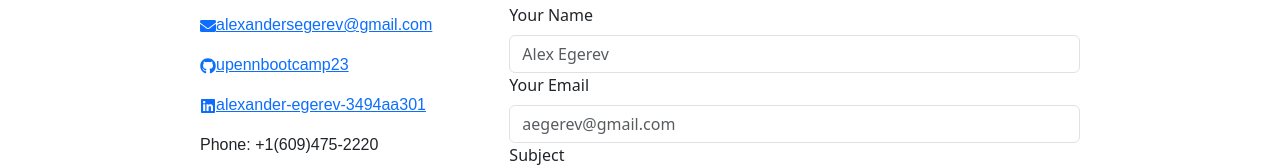
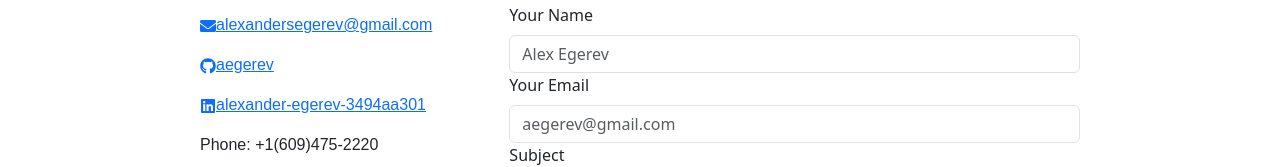
Before and after one commit to aegerev/my-portfolio, a React (Vite) app: page /contact in a window 1280 px wide. Shown: the part 303-470 px from the top of the page. Built offline with nearby package versions, Linux system fonts and the light colour scheme.

Commit message:
Updated Github - from upennbootcamp23 to aegerev

```diff
--- a/src/components/footer.jsx
+++ b/src/components/footer.jsx
@@ -5,10 +5,11 @@ function Footer() {
     return (
         <div className="footer" id="footer">
             <div className='img-link'>
-                <a href="https://github.com/upennbootcamp23" target="_blank"><img src="https://img.icons8.com/color/48/000000/github-2.png" alt="Github" className="icon"/></a>
+                <a href="https://github.com/aegerev" target="_blank"><img src="https://img.icons8.com/color/48/000000/github-2.png" alt="Github" className="icon"/></a>
+                <a href="https://www.linkedin.com/in/alexander-egerev-3494aa301/" target="_blank"><img src="https://img.icons8.com/color/48/000000/linkedin.png" alt="LinkedIn" className="icon"/></a>
             </div>
             <p className='footer-info'>
-                &copy; 2024 Alexander Egerev  |  <a href="https://github.com/upennbootcamp23/my-portfolio/blob/main/src/assets/Egerev_Alexander_Resume2023.docx.pdf" className="link">Get Resume Here</a>  |  <a href="https://coolors.co/palette/f7e03b-f5b338-ec2020-00ab4e-1a8549">color palette</a>
+                &copy; 2024 Alexander Egerev  |  <a href="https://github.com/aegerev/my-portfolio/blob/main/src/assets/Egerev_Alexander_Resume2024.docx.pdf" className="link">Get Resume Here</a>  |  <a href="https://coolors.co/palette/f7e03b-f5b338-ec2020-00ab4e-1a8549">color palette</a>
             </p>
 
         </div>
--- a/src/pages/about-me.jsx
+++ b/src/pages/about-me.jsx
@@ -72,7 +72,7 @@ function aboutMe() {
                                     <a href='https://www.rowan.edu/' target='_blank'><img className='university-logo' src={RowanOwl} /></a>
                                 </div>
 
-                                <a href = "https://github.com/upennbootcamp23/my-portfolio/blob/main/src/assets/Egerev_Alexander_Resume2023.docx.pdf">
+                                <a href = "https://github.com/aegerev/my-portfolio/blob/main/src/assets/Egerev_Alexander_Resume2024.docx.pdf">
                                 View Full Resume Here </a>
 
                                 </div>
--- a/src/pages/contact-me.jsx
+++ b/src/pages/contact-me.jsx
@@ -34,11 +34,11 @@ function contactMe() {
                         </p>
 
                         <p>
-                            <a href='https://github.com/upennbootcamp23' target='_blank'>
+                            <a href='https://github.com/aegerev' target='_blank'>
                                 <span className = "pr-3">
                                     <FaGithub/>
                                 </span>
-                                upennbootcamp23
+                                aegerev
                             </a>
                         </p>
 
--- a/src/pages/my-portfolio.jsx
+++ b/src/pages/my-portfolio.jsx
@@ -21,45 +21,45 @@ function myPortfolio() {
 
   <tr>
     <td>My First Project</td>
-    <td><a href="https://github.com/upennbootcamp23/egerev_css-demo-site">Github Repository</a></td>
-    <td><a href="https://upennbootcamp23.github.io/egerev_css-demo-site/">Deployed Link</a></td>
+    <td><a href="https://github.com/aegerev/egerev_css-demo-site">Github Repository</a></td>
+    <td><a href="https://aegerev.github.io/egerev_css-demo-site/">Deployed Link</a></td>
   </tr>
 
   <tr>
     <td>HoriSEOn</td>
-    <td><a href="https://github.com/upennbootcamp23/seo-website-refactor">Github Repository</a></td>
-    <td><a href="https://upennbootcamp23.github.io/seo-website-refactor/">Deployed Link</a></td>
+    <td><a href="https://github.com/aegerev/seo-website-refactor">Github Repository</a></td>
+    <td><a href="https://aegerev.github.io/seo-website-refactor/">Deployed Link</a></td>
   </tr>
 
   <tr>
     <td>My Portfolio</td>
-    <td><a href="https://github.com/upennbootcamp23/egerev_portfolio-website">Github Repository</a></td>
-    <td><a href="https://upennbootcamp23.github.io/egerev_portfolio-website/">Deployed Link</a></td>
+    <td><a href="https://github.com/aegerev/egerev_portfolio-website">Github Repository</a></td>
+    <td><a href="https://aegerev.github.io/egerev_portfolio-website/">Deployed Link</a></td>
   </tr>
 
   <tr>
     <td>Password Generator</td>
-    <td><a href="https://github.com/upennbootcamp23/egerev_password-website-refactor">Github Repository</a></td>
-    <td><a href="https://upennbootcamp23.github.io/egerev_password-website-refactor/">Deployed Link</a></td>
+    <td><a href="https://github.com/aegerev/egerev_password-website-refactor">Github Repository</a></td>
+    <td><a href="https://aegerev.github.io/egerev_password-website-refactor/">Deployed Link</a></td>
   </tr>
 
   <tr>
     <td>JavaScript Quiz</td>
-    <td><a href="https://github.com/upennbootcamp23/egerev_javascript-quiz-website">Github Repository</a></td>
-    <td><a href="https://upennbootcamp23.github.io/egerev_javascript-quiz-website/">Deployed Link</a></td>
+    <td><a href="https://github.com/aegerev/egerev_javascript-quiz-website">Github Repository</a></td>
+    <td><a href="https://aegerev.github.io/egerev_javascript-quiz-website/">Deployed Link</a></td>
   </tr>
 
   <tr>
     <td>Workday Planner</td>
-    <td><a href="https://github.com/upennbootcamp23/egerev_planner-website-refactor">Github Repository</a></td>
-    <td><a href="https://upennbootcamp23.github.io/egerev_planner-website-refactor/">Deployed Link</a></td>
+    <td><a href="https://github.com/aegerev/egerev_planner-website-refactor">Github Repository</a></td>
+    <td><a href="https://aegerev.github.io/egerev_planner-website-refactor/">Deployed Link</a></td>
   </tr>
 
 
   <tr>
     <td>Weather Dashboard</td>
-    <td><a href="https://github.com/upennbootcamp23/egerev_weather-website">Github Repository</a></td>
-    <td><a href="https://upennbootcamp23.github.io/egerev_weather-website/">Deployed Link</a></td>
+    <td><a href="https://github.com/aegerev/egerev_weather-website">Github Repository</a></td>
+    <td><a href="https://aegerev.github.io/egerev_weather-website/">Deployed Link</a></td>
   </tr>
 
   <tr>
@@ -70,36 +70,36 @@ function myPortfolio() {
 
   <tr>
     <td>Readme.MD Generator</td>
-    <td><a href="https://github.com/upennbootcamp23/egerev_README-generator">Github Repository</a></td>
+    <td><a href="https://github.com/aegerev/egerev_README-generator">Github Repository</a></td>
     <td><a href="N/A"></a></td>
   </tr>
 
   <tr>
     <td>SVG Generator</td>
-    <td><a href="https://github.com/upennbootcamp23/egerev_SVG-generator">Github Repository</a></td>
+    <td><a href="https://github.com/aegerev/egerev_SVG-generator">Github Repository</a></td>
     <td><a href="N/A"></a></td>
   </tr>
 
   <tr>
     <td>The Online Note Taker</td>
-    <td><a href="https://github.com/upennbootcamp23/egerev_note-taker-refactored">Github Repository</a></td>
+    <td><a href="https://github.com/aegerev/egerev_note-taker-refactored">Github Repository</a></td>
     <td><a href="https://egerev-note-taker-refactored-e24096d10342.herokuapp.com/">Deployed Link</a></td>
   </tr>
 
   <tr>
     <td>Job Generator</td>
-    <td><a href="https://github.com/upennbootcamp23/egerev_MySQL-job-generator">Github Repository</a></td>
+    <td><a href="https://github.com/aegerev/egerev_MySQL-job-generator">Github Repository</a></td>
     <td><a href="N/A"></a></td>
   </tr>
 
   <tr>
     <td>E-Commerce, One Piece Style</td>
-    <td><a href="https://github.com/upennbootcamp23/egerev_MySQL-job-generator">Github Repository</a></td>
+    <td><a href="https://github.com/aegerev/egerev_MySQL-job-generator">Github Repository</a></td>
     <td><a href="N/A"></a></td>
   </tr>
   <tr>
     <td>One Piece Blog</td>
-    <td><a href="https://github.com/upennbootcamp23/egerev_CMS-blog-site">Github Repository</a></td>
+    <td><a href="https://github.com/aegerev/egerev_CMS-blog-site">Github Repository</a></td>
     <td><a href="https://egerev-cmsblogsite-1c7e5ee8496d.herokuapp.com/">Deployed Link</a></td>
   </tr>
 
@@ -111,19 +111,19 @@ function myPortfolio() {
 
   <tr>
     <td>RegEX</td>
-    <td><a href="https://gist.github.com/upennbootcamp23">Github Repository</a></td>
+    <td><a href="https://gist.github.com/aegerev">Github Repository</a></td>
     <td><a href="N/A"></a></td>
   </tr>
 
   <tr>
     <td>Just A Text Editor, Nothing Personal.</td>
-    <td><a href="https://github.com/upennbootcamp23/egerev_jate-refactor">Github Repository</a></td>
+    <td><a href="https://github.com/aegerev/egerev_jate-refactor">Github Repository</a></td>
     <td><a href="https://egerev-just-another-text-editor.onrender.com/">Deployed Link</a></td>
   </tr>
 
   <tr>
     <td>My Grown-Up Portfolio</td>
-    <td><a href="https://github.com/upennbootcamp23/my-portfolio">Github Repository</a></td>
+    <td><a href="https://github.com/aegerev/my-portfolio">Github Repository</a></td>
     <td><a href="https://aegerevportfolio.netlify.app/">Deployed Link</a></td>
   </tr>
 
--- a/src/pages/resume.jsx
+++ b/src/pages/resume.jsx
@@ -147,7 +147,7 @@ function currVitae() {
         </MDBListGroup>
       </MDBCard>
 
-      <a href = "https://github.com/upennbootcamp23/my-portfolio/blob/main/src/assets/Egerev_Alexander_Resume2024.docx.pdf">
+      <a href = "https://github.com/aegerev/my-portfolio/blob/main/src/assets/Egerev_Alexander_Resume2024.docx.pdf">
             VIEW FULL RESUME </a>
     </div>
 
```
Also changed, not shown: 2 other files (tests, documents, lock files or other folders).
